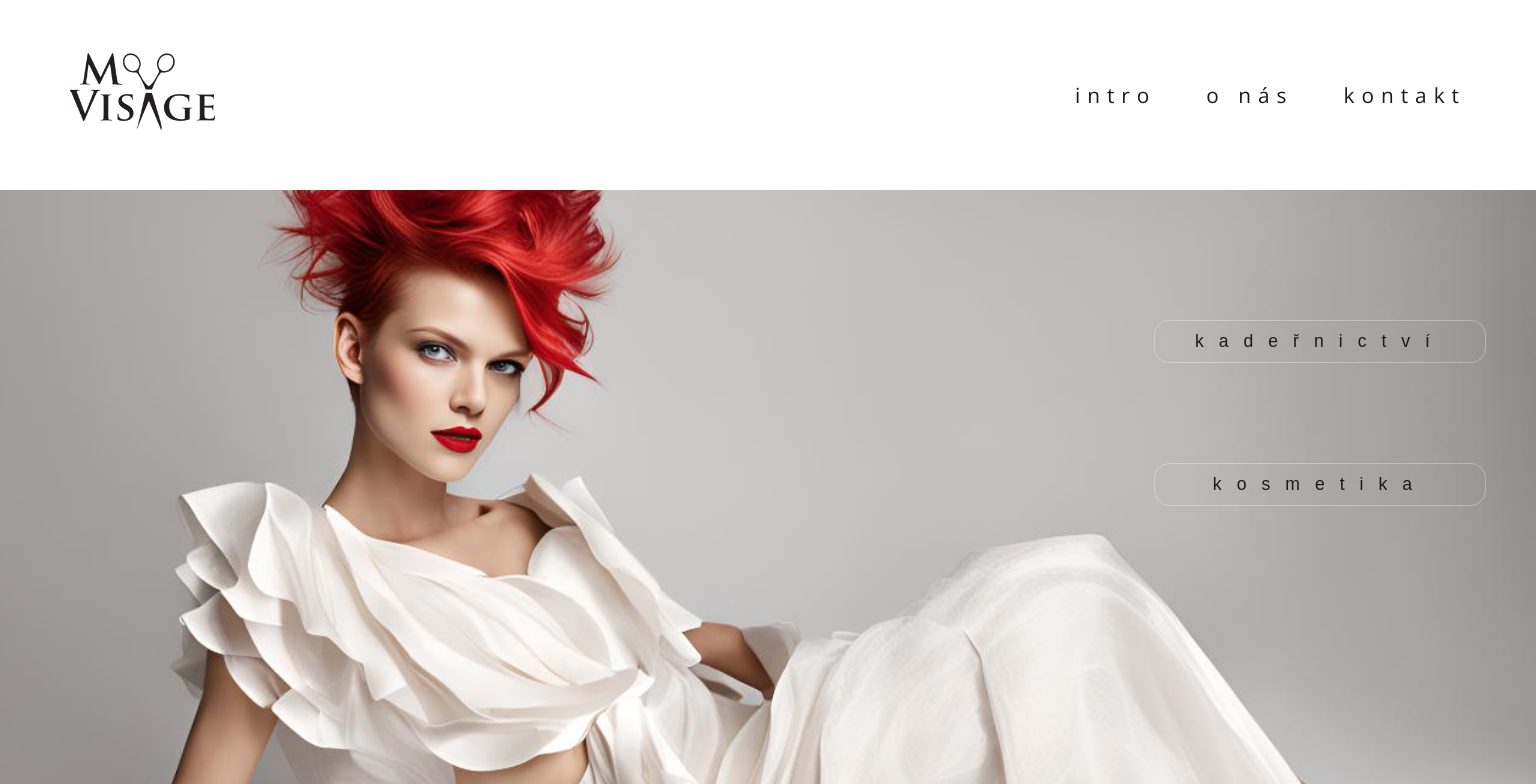
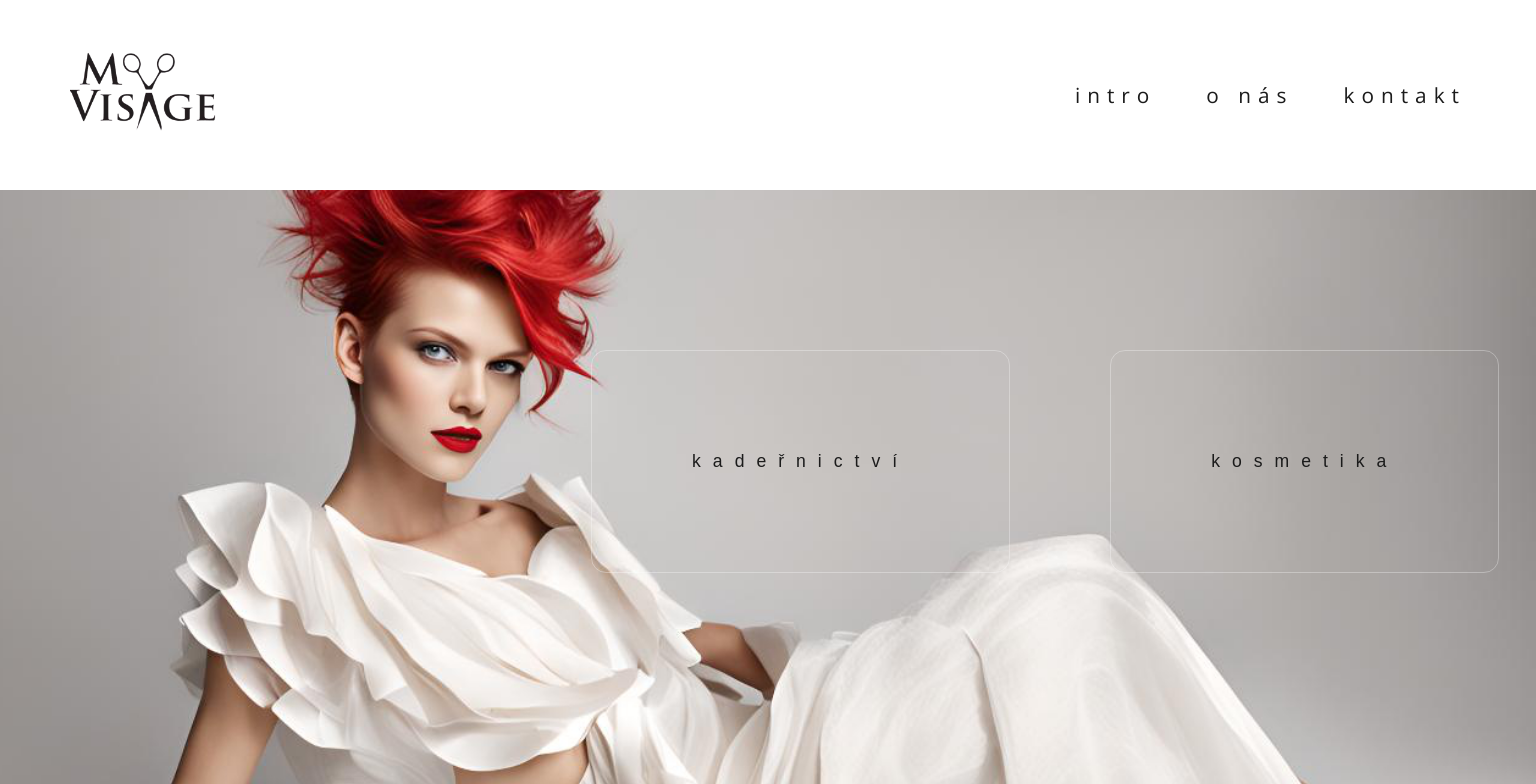
Before and after one commit to Maree13/kadernictvi, a React (Create React App) app: page / in a window 1536 px wide. Shown: the top 784 px of the page. Built offline with nearby package versions, Linux system fonts and the light colour scheme; a web font is replaced by a local one.

Commit message:
hero buttons

```diff
--- a/src/index.css
+++ b/src/index.css
@@ -205,6 +205,22 @@ body {
     background-position: center;
     justify-content: flex-start;
     align-items: center;
+  }
+}
+
+/* HERO AT BIG SCREENS */
+
+@media (min-width: 1440px) {
+  .buttons-hero {
+    flex-direction: row;
+    width: 60%;
+    margin: 30px;
+  }
+
+  .button-hero {
+    font-size: 1.1rem;
+    letter-spacing: 12px;
+    padding: 100px;
   }
 }
 
```
